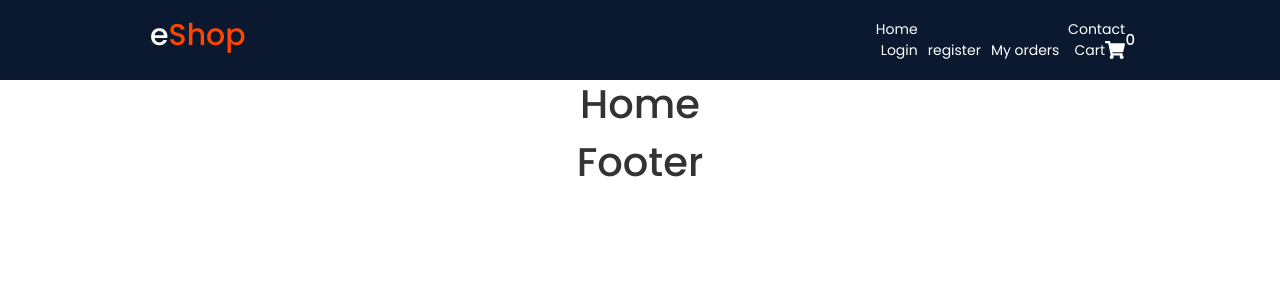
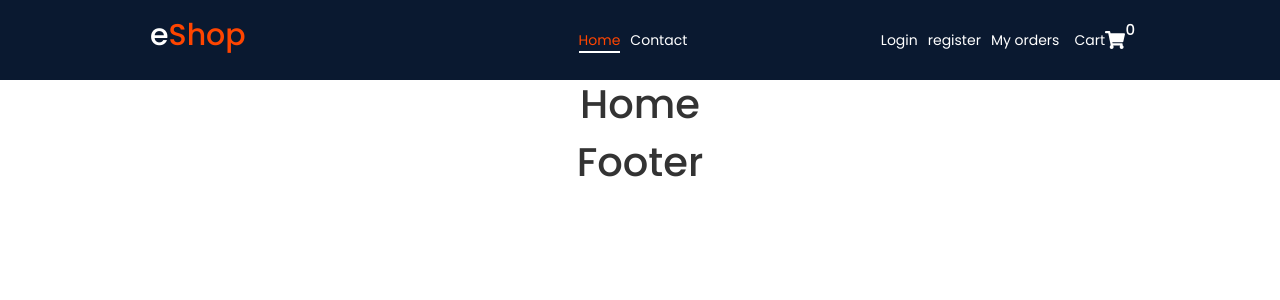
Before and after one commit to Marinmme/ecomer-app, a React (Create React App) app: page / in a window 1280 px wide. Shown: the top 300 px of the page. Built offline with nearby package versions, Linux system fonts and the light colour scheme.

Commit message:
Update NavLink

```diff
--- a/src/components/header/Header.js
+++ b/src/components/header/Header.js
@@ -1,5 +1,5 @@
 import React,{useState} from 'react'
-import { Link } from 'react-router-dom'
+import { Link,NavLink } from 'react-router-dom'
 import styles from './Header.module.scss'
 import {FaShoppingCart,FaUserCircle,FaTimes } from 'react-icons/fa'
 import { HiOutlineMenuAlt3 } from "react-icons/hi";
@@ -23,6 +23,9 @@
             </Link>
             </span>
 )
+
+const activeLink = ({isActive})=>
+(isActive ? `${styles.active}`: "")
 
 const Header = () => {
     const [showMenu,setShowMenu] =useState(false)
@@ -48,25 +51,26 @@
 
      </div>
 
-     <div>
-
-
-        <ul onClick={hideMenu}>
+     <ul onClick={hideMenu}>
         <li className={styles["logo-mobile"]}>
           {logo}
           <FaTimes size={20} onClick={hideMenu}></FaTimes>
         </li>
         <li>
-            <Link to='/'>
+            <NavLink to='/' className={activeLink
+            }>
                 Home
-            </Link>
+            </NavLink>
         </li>
         <li>
-            <Link to='/contact'>
+            <NavLink to='/contact' className={activeLink}>
                 Contact
-            </Link>
+            </NavLink>
         </li>
         </ul>
+     <div>
+
+
         <div className={styles["header-right"]
 
         }    onClick={hideMenu}>
```
